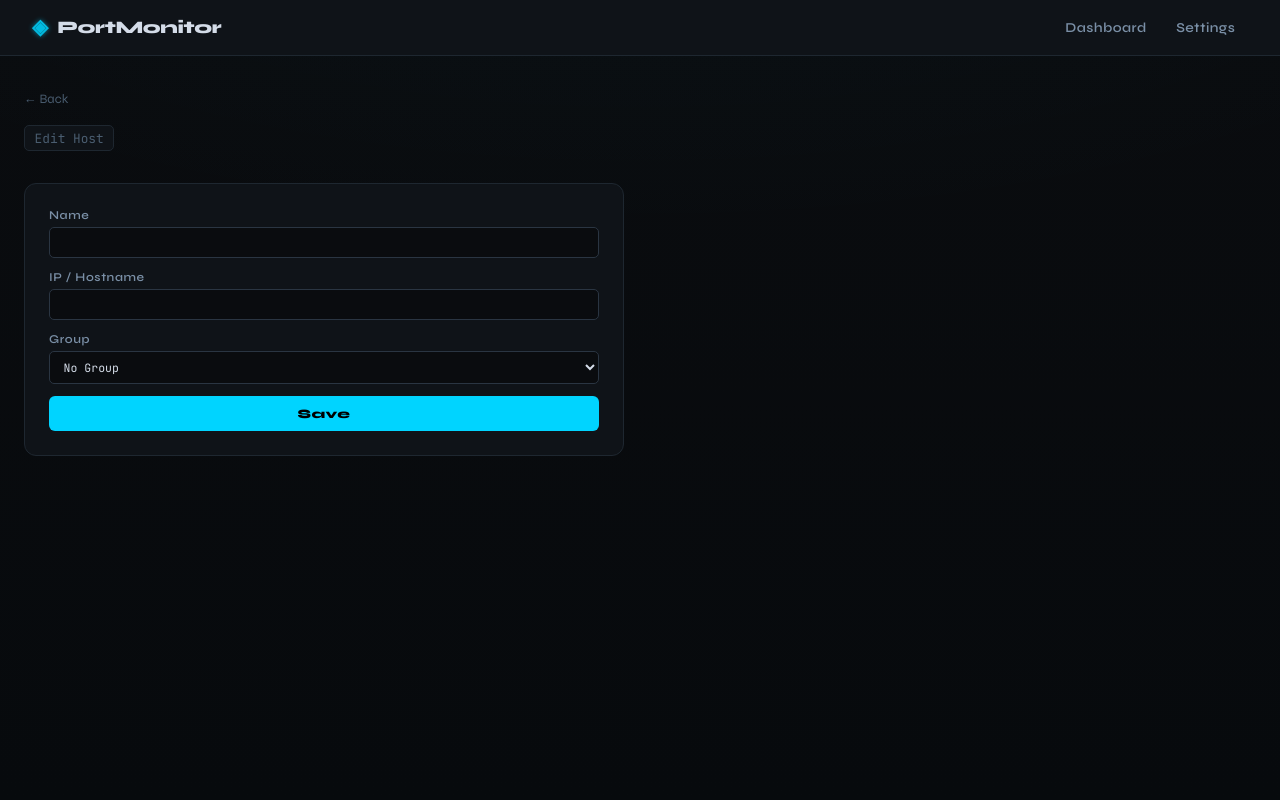
After one commit to Salzstangee/Portmonitor, a FastAPI app: template templates/edit_host.html in a window 1280 px wide. The commit adds this page. Run offline with FastAPI, Linux system fonts and the light colour scheme; the template is opened without the code that fills it, so the values that code supplies are empty.

Commit message:
Add edit functionality for hosts and ports, enhance UI with dynamic styling and response time indicators

```diff
--- a/main.py
+++ b/main.py
@@ -22,6 +22,16 @@ logger = logging.getLogger(__name__)
 VALID_INTERVALS = {1, 2, 5, 10, 15, 30, 60}
 _EMAIL_RE = re.compile(r"^[^@\s]+@[^@\s]+\.[^@\s]+$")
 MAX_SCAN_PORTS = 500
+
+
+WELL_KNOWN_PORTS: dict[int, str] = {
+    21: "FTP", 22: "SSH", 23: "Telnet", 25: "SMTP", 53: "DNS",
+    80: "HTTP", 110: "POP3", 143: "IMAP", 443: "HTTPS", 445: "SMB",
+    587: "SMTP-TLS", 993: "IMAPS", 995: "POP3S", 1433: "MSSQL",
+    3306: "MySQL", 3389: "RDP", 5432: "PostgreSQL", 5900: "VNC",
+    6379: "Redis", 8080: "HTTP-Alt", 8443: "HTTPS-Alt",
+    9200: "Elasticsearch", 27017: "MongoDB",
+}
 
 
 def parse_port_range(port_range: str) -> list[tuple[int, str]]:
@@ -54,14 +64,6 @@ def parse_port_range(port_range: str) -> list[tuple[int, str]]:
                 continue
     return ports
 
-WELL_KNOWN_PORTS: dict[int, str] = {
-    21: "FTP", 22: "SSH", 23: "Telnet", 25: "SMTP", 53: "DNS",
-    80: "HTTP", 110: "POP3", 143: "IMAP", 443: "HTTPS", 445: "SMB",
-    587: "SMTP-TLS", 993: "IMAPS", 995: "POP3S", 1433: "MSSQL",
-    3306: "MySQL", 3389: "RDP", 5432: "PostgreSQL", 5900: "VNC",
-    6379: "Redis", 8080: "HTTP-Alt", 8443: "HTTPS-Alt",
-    9200: "Elasticsearch", 27017: "MongoDB",
-}
 
 DB_PATH = os.environ.get("DB_PATH", "portmonitor.db")
 
@@ -114,6 +116,12 @@ def init_db():
         INSERT OR IGNORE INTO settings VALUES ('smtp_pass','');
         INSERT OR IGNORE INTO settings VALUES ('smtp_from','');
     """)
+    # Add last_response_ms column if not present (migration for existing DBs)
+    try:
+        conn.execute("ALTER TABLE ports ADD COLUMN last_response_ms INTEGER DEFAULT NULL")
+        conn.commit()
+    except sqlite3.OperationalError:
+        pass  # Column already exists
     # Clean up orphaned rows from before foreign_keys was enabled
     conn.execute("PRAGMA foreign_keys = ON")
     conn.execute("UPDATE hosts SET group_id = NULL WHERE group_id IS NOT NULL AND group_id NOT IN (SELECT id FROM groups)")
@@ -196,8 +204,8 @@ async def run_checks_for_interval(interval: int):
         # Alert on state change
         if p["last_status"] != -1 and p["last_status"] != status and p["alert_email"]:
             send_alert(p["alert_email"], p["host_name"], p["ip"], p["port"], ok, settings)
-        conn.execute("UPDATE ports SET last_status=?, last_checked=? WHERE id=?",
-                     (status, now, p["id"]))
+        conn.execute("UPDATE ports SET last_status=?, last_checked=?, last_response_ms=? WHERE id=?",
+                     (status, now, ms, p["id"]))
         # Keep only last 1000 checks per port
         conn.execute("""DELETE FROM checks WHERE port_id=? AND id NOT IN (
             SELECT id FROM checks WHERE port_id=? ORDER BY id DESC LIMIT 1000)""",
@@ -231,6 +239,24 @@ app = FastAPI(lifespan=lifespan)
 app.mount("/static", StaticFiles(directory="static"), name="static")
 templates = Jinja2Templates(directory="templates")
 
+
+def _relative_time(dt_str: str | None) -> str:
+    if not dt_str:
+        return "Never"
+    try:
+        dt = datetime.fromisoformat(dt_str).replace(tzinfo=timezone.utc)
+        diff = int((datetime.now(timezone.utc) - dt).total_seconds())
+        if diff < 60:
+            return f"{diff}s ago"
+        if diff < 3600:
+            return f"{diff // 60}m ago"
+        return f"{diff // 3600}h ago"
+    except Exception:
+        return dt_str
+
+
+templates.env.filters["relative_time"] = _relative_time
+
 # ── Helpers ───────────────────────────────────────────────────────────────────
 
 def get_dashboard_data():
@@ -243,16 +269,17 @@ def get_dashboard_data():
         ORDER BY h.name, p.port
     """).fetchall()
 
-    # Uptime % last 24h per port
-    uptime = {}
+    # Uptime % last 24h per port (single query instead of N queries)
+    uptime_rows = conn.execute("""
+        SELECT port_id,
+               COUNT(*) AS total,
+               SUM(CASE WHEN status=1 THEN 1 ELSE 0 END) AS up
+        FROM checks WHERE checked_at >= datetime('now','-1 day')
+        GROUP BY port_id
+    """).fetchall()
+    uptime = {r["port_id"]: round(r["up"] / r["total"] * 100, 1) for r in uptime_rows}
     for p in ports:
-        rows = conn.execute("""
-            SELECT COUNT(*) total,
-                   SUM(CASE WHEN status=1 THEN 1 ELSE 0 END) up
-            FROM checks WHERE port_id=? AND checked_at >= datetime('now','-1 day')
-        """, (p["id"],)).fetchone()
-        total, up = rows["total"], rows["up"] or 0
-        uptime[p["id"]] = round((up / total * 100) if total > 0 else -1, 1)
+        uptime.setdefault(p["id"], -1)
 
     conn.close()
     return groups, hosts, ports, uptime
@@ -334,6 +361,29 @@ async def hosts_scan_add(ip: str = Form(...), name: str = Form(...),
     conn.commit(); conn.close()
     return RedirectResponse("/", 303)
 
+@app.get("/hosts/edit/{hid}", response_class=HTMLResponse)
+async def edit_host_page(request: Request, hid: int):
+    conn = get_db()
+    host = conn.execute("SELECT * FROM hosts WHERE id=?", (hid,)).fetchone()
+    groups = conn.execute("SELECT * FROM groups ORDER BY name").fetchall()
+    conn.close()
+    if not host:
+        raise HTTPException(404)
+    return templates.TemplateResponse("edit_host.html", {"request": request, "host": host, "groups": groups})
+
+@app.post("/hosts/edit/{hid}")
+async def edit_host(hid: int, name: str = Form(...), ip: str = Form(...), group_id: str = Form("")):
+    name = name.strip(); ip = ip.strip()
+    if not name:
+        raise HTTPException(400, "Hostname darf nicht leer sein")
+    if not ip:
+        raise HTTPException(400, "IP/Hostname darf nicht leer sein")
+    gid = int(group_id) if group_id.strip() else None
+    conn = get_db()
+    conn.execute("UPDATE hosts SET name=?, ip=?, group_id=? WHERE id=?", (name, ip, gid, hid))
+    conn.commit(); conn.close()
+    return RedirectResponse("/", 303)
+
 @app.post("/hosts/delete/{hid}")
 async def delete_host(hid: int):
     conn = get_db()
@@ -359,6 +409,32 @@ async def add_port(host_id: int = Form(...), port: int = Form(...),
     conn.commit(); conn.close()
     return RedirectResponse("/", 303)
 
+@app.get("/ports/edit/{pid}", response_class=HTMLResponse)
+async def edit_port_page(request: Request, pid: int):
+    conn = get_db()
+    p = conn.execute("""
+        SELECT p.*, h.name as host_name FROM ports p
+        JOIN hosts h ON h.id=p.host_id WHERE p.id=?
+    """, (pid,)).fetchone()
+    conn.close()
+    if not p:
+        raise HTTPException(404)
+    return templates.TemplateResponse("edit_port.html", {"request": request, "port": p, "intervals": sorted(VALID_INTERVALS)})
+
+@app.post("/ports/edit/{pid}")
+async def edit_port(pid: int, label: str = Form(""), check_interval: int = Form(5),
+                    alert_email: str = Form("")):
+    if check_interval not in VALID_INTERVALS:
+        raise HTTPException(400, f"Ungültiges Intervall: {check_interval}")
+    alert_email = alert_email.strip()
+    if alert_email and not _EMAIL_RE.match(alert_email):
+        raise HTTPException(400, "Ungültige E-Mail-Adresse")
+    conn = get_db()
+    conn.execute("UPDATE ports SET label=?, check_interval=?, alert_email=? WHERE id=?",
+                 (label.strip(), check_interval, alert_email, pid))
+    conn.commit(); conn.close()
+    return RedirectResponse("/", 303)
+
 @app.post("/ports/delete/{pid}")
 async def delete_port(pid: int):
     conn = get_db()
@@ -376,11 +452,12 @@ async def manual_check(request: Request, pid: int):
     status = 1 if ok else 0
     now = datetime.now(timezone.utc).strftime("%Y-%m-%dT%H:%M:%S")
     conn.execute("INSERT INTO checks (port_id, status, response_ms, checked_at) VALUES (?,?,?,?)", (pid, status, ms, now))
-    conn.execute("UPDATE ports SET last_status=?, last_checked=? WHERE id=?", (status, now, pid))
+    conn.execute("UPDATE ports SET last_status=?, last_checked=?, last_response_ms=? WHERE id=?", (status, now, ms, pid))
     conn.commit(); conn.close()
+    ms_class = "ms-fast" if ms <= 50 else ("ms-medium" if ms <= 200 else "ms-slow")
     return HTMLResponse(f'<span hx-swap-oob="true" id="status-{pid}">' +
                         ('<span class="badge up">UP</span>' if ok else '<span class="badge down">DOWN</span>') +
-                        f'</span><span id="ms-{pid}">{ms}ms</span>')
+                        f'</span><span id="ms-{pid}" class="ms-badge {ms_class}">{ms}ms</span>')
 
 # Settings
 @app.get("/settings", response_class=HTMLResponse)
--- a/static/css/style.css
+++ b/static/css/style.css
@@ -296,6 +296,12 @@ details.host-block[open] > .host-header .host-chevron { transform: rotate(90deg)
 .port-up { border-color: var(--up-border); }
 .port-down { border-color: var(--down-border); }
 
+/* Dynamic card styling reacts to badge changes (e.g. after manual check via htmx) */
+.port-card:has(.badge.up) { border-color: var(--up-border); }
+.port-card:has(.badge.up)::before { background: var(--up); box-shadow: 0 0 8px var(--up); }
+.port-card:has(.badge.down) { border-color: var(--down-border); }
+.port-card:has(.badge.down)::before { background: var(--down); box-shadow: 0 0 8px var(--down); }
+
 .port-top { display: flex; justify-content: space-between; align-items: center; margin-bottom: 0.4rem; }
 .port-num { font-family: var(--font-mono); font-size: 1rem; font-weight: 700; color: var(--text); }
 .port-label { font-size: 0.72rem; color: var(--text2); margin-bottom: 0.4rem; }
@@ -314,6 +320,16 @@ details.host-block[open] > .host-header .host-chevron { transform: rotate(90deg)
   font-family: var(--font-mono);
   font-size: 0.65rem;
   color: var(--accent2);
+}
+.ms-fast { color: var(--up); }
+.ms-medium { color: #f0c040; }
+.ms-slow { color: var(--down); }
+
+.port-checked {
+  font-family: var(--font-mono);
+  font-size: 0.6rem;
+  color: var(--text3);
+  margin-bottom: 0.4rem;
 }
 
 .port-actions { display: flex; gap: 0.3rem; align-items: center; flex-wrap: wrap; }
--- a/templates/dashboard.html
+++ b/templates/dashboard.html
@@ -47,6 +47,7 @@
               <span class="hs-up">{{ up_c }}</span>/{{ host_ports | length }} UP
             </span>
           {% endif %}
+          <a href="/hosts/edit/{{ host.id }}" class="btn-history">Edit</a>
           <form action="/hosts/delete/{{ host.id }}" method="post" class="inline-form">
             <button type="submit" class="btn-icon danger" onclick="return confirm('Host löschen?')">✕</button>
           </form>
@@ -66,11 +67,13 @@
             {% if p.label %}<div class="port-label">{{ p.label }}</div>{% endif %}
             <div class="port-meta">
               <span class="uptime-badge">{% if uptime[p.id] >= 0 %}{{ uptime[p.id] }}% 24h{% else %}No data{% endif %}</span>
-              <span id="ms-{{ p.id }}" class="ms-badge">{% if p.last_checked %}checked{% endif %}</span>
+              <span id="ms-{{ p.id }}" class="ms-badge {% if p.last_response_ms is not none %}{% if p.last_response_ms <= 50 %}ms-fast{% elif p.last_response_ms <= 200 %}ms-medium{% else %}ms-slow{% endif %}{% endif %}">{% if p.last_response_ms is not none %}{{ p.last_response_ms }}ms{% endif %}</span>
             </div>
+            <div class="port-checked">{{ p.last_checked | relative_time }}</div>
             <div class="port-actions">
               <button hx-post="/ports/check/{{ p.id }}" hx-target="#ms-{{ p.id }}" hx-swap="outerHTML" class="btn-check">⟳ Check</button>
               <a href="/history/{{ p.id }}" class="btn-history">History</a>
+              <a href="/ports/edit/{{ p.id }}" class="btn-history">Edit</a>
               <form action="/ports/delete/{{ p.id }}" method="post" class="inline-form">
                 <button type="submit" class="btn-icon danger">✕</button>
               </form>
--- /dev/null
+++ b/templates/edit_host.html
@@ -0,0 +1,54 @@
+<!DOCTYPE html>
+<html lang="de">
+<head>
+<meta charset="UTF-8">
+<meta name="viewport" content="width=device-width, initial-scale=1.0">
+<title>Edit Host – {{ host.name }}</title>
+<link rel="stylesheet" href="/static/css/style.css">
+</head>
+<body>
+<nav class="navbar">
+  <div class="nav-brand">
+    <span class="brand-icon">◈</span>
+    <span class="brand-name">PortMonitor</span>
+  </div>
+  <div class="nav-links">
+    <a href="/">Dashboard</a>
+    <a href="/settings">Settings</a>
+  </div>
+</nav>
+
+<main class="container">
+  <div class="history-header">
+    <a href="/" class="back-link">← Back</a>
+    <h1>{{ host.name }}</h1>
+    <div class="host-ip-tag">Edit Host</div>
+  </div>
+
+  <div class="settings-wrap">
+    <div class="settings-card">
+      <form action="/hosts/edit/{{ host.id }}" method="post" class="settings-form">
+        <div class="form-row">
+          <label>Name</label>
+          <input type="text" name="name" value="{{ host.name }}" required class="inp">
+        </div>
+        <div class="form-row">
+          <label>IP / Hostname</label>
+          <input type="text" name="ip" value="{{ host.ip }}" required class="inp">
+        </div>
+        <div class="form-row">
+          <label>Group</label>
+          <select name="group_id" class="inp">
+            <option value="">No Group</option>
+            {% for g in groups %}
+            <option value="{{ g.id }}" {% if host.group_id == g.id %}selected{% endif %}>{{ g.name }}</option>
+            {% endfor %}
+          </select>
+        </div>
+        <button type="submit" class="btn-primary">Save</button>
+      </form>
+    </div>
+  </div>
+</main>
+</body>
+</html>
```
Also changed, not shown: templates/edit_port.html (added, +53 -0 lines), 1 other file.
